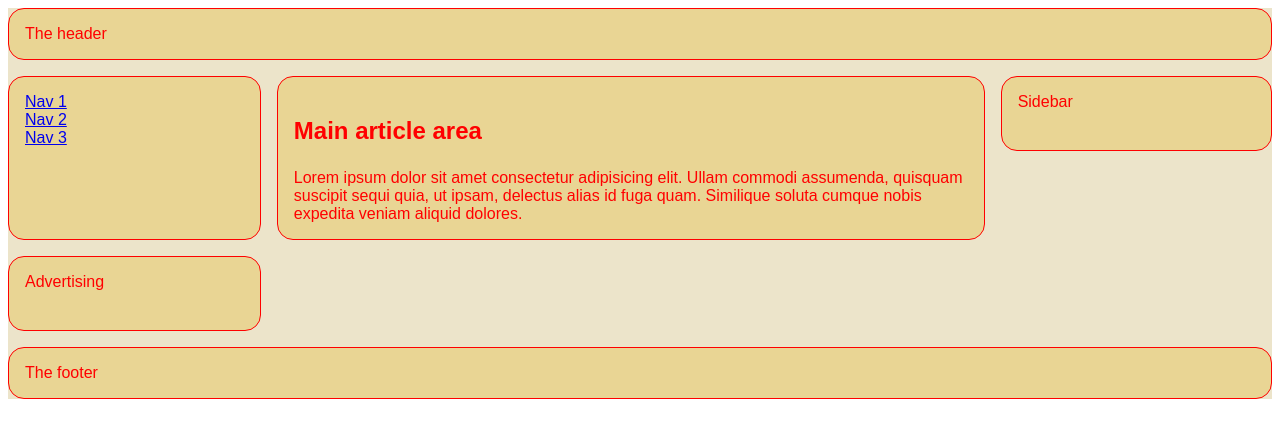
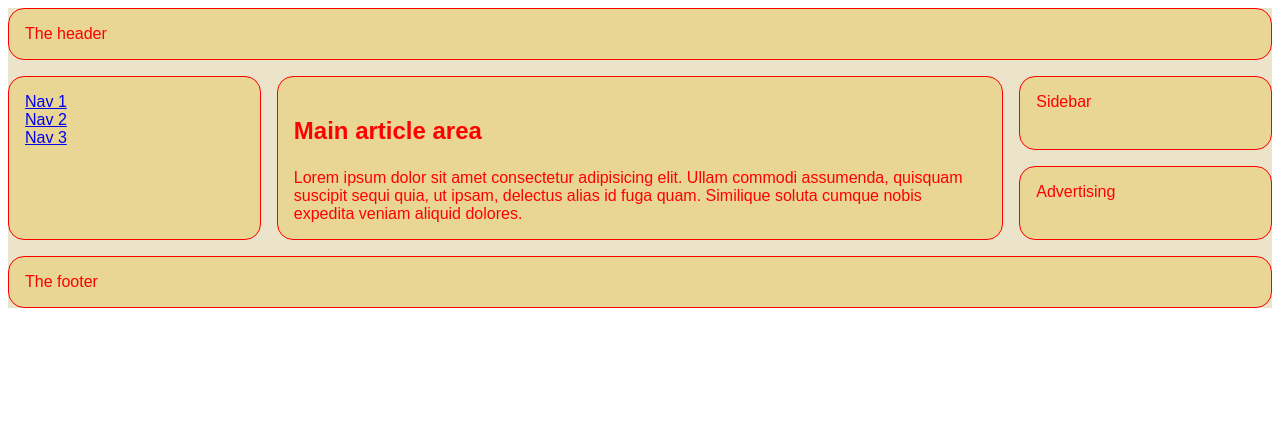
Before and after one commit to VVojtaZ/TSI, a plain HTML site: page RWD/index.html in a window 1280 px wide. Drawn offline with Linux system fonts and the light colour scheme.

Commit message:
Changed comments.

```diff
--- a/RWD/index.html
+++ b/RWD/index.html
@@ -4,8 +4,8 @@
     <meta charset="UTF-8">
     <meta name="viewport" content="width=device-width, initial-scale=1.0">
     <meta name="author" content="Wojtek Dąbrowski">
-    <!-- <link rel="stylesheet" href="css/grid.css"> -->
-    <link rel="stylesheet" href="css/flex.css">
+    <link rel="stylesheet" href="css/grid.css">
+    <!-- <link rel="stylesheet" href="css/flex.css"> -->
     <title>RWD</title>
 </head>
 <body>
```
